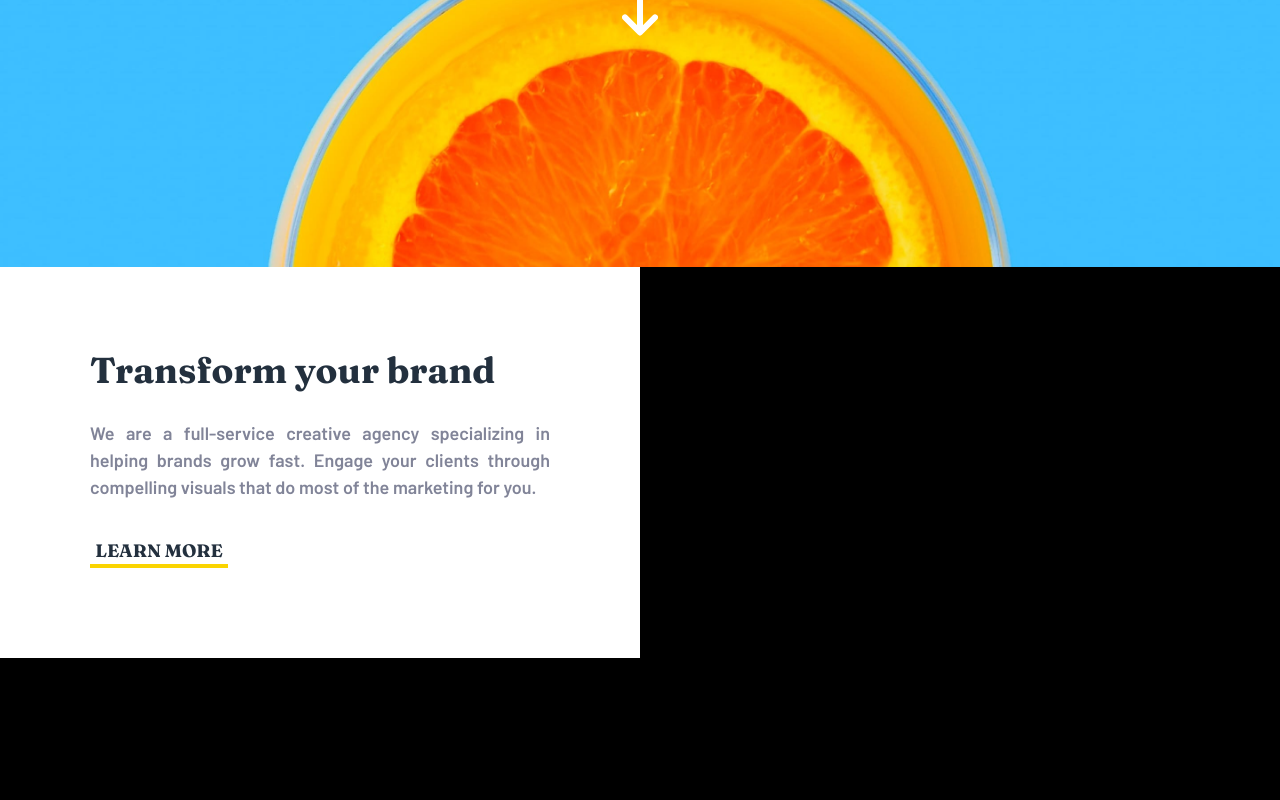
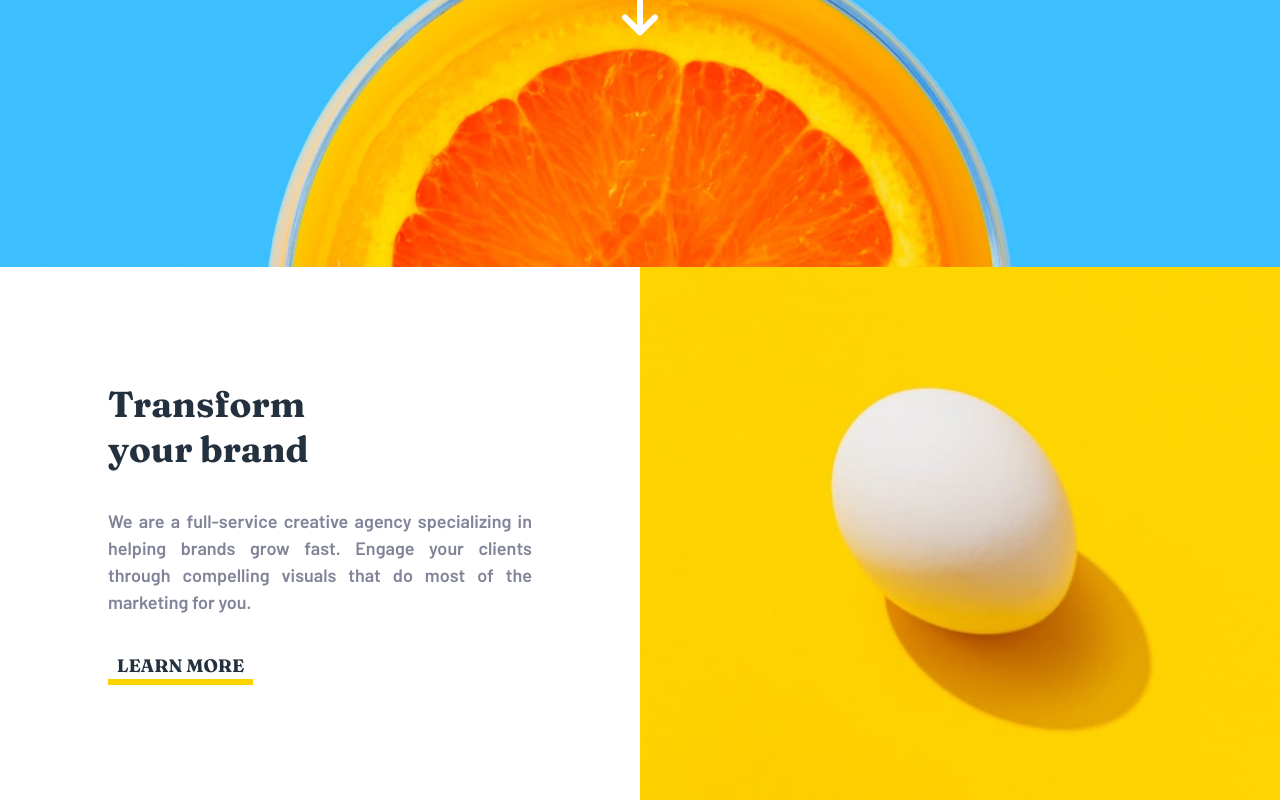
Before and after one commit to thiagoa-martins/sunnyside-agency-landing-page, a React (Create React App) app: page / in a window 1280 px wide. Shown: the part 433-1233 px from the top of the page. Before the commit the page ends 1091 px from the top, so only its background shows below. Built offline with nearby package versions, Linux system fonts and the light colour scheme.

Commit message:
Add components in the services object with CSS

```diff
--- a/src/App.js
+++ b/src/App.js
@@ -3,21 +3,13 @@ import "./styles/settings/fonts.css";
 import "./styles/generic/reset.css";
 import "./styles/elements/base.css";
 import Header from "./objects/header/header";
-import CardServices from "./components/cardServices/cardServices";
+import Services from "./objects/services/services";
 
 function App() {
   return (
     <>
       <Header />
-      <CardServices>
-        <h2>Transform your brand</h2>
-
-        <p>
-          We are a full-service creative agency specializing in helping brands
-          grow fast. Engage your clients through compelling visuals that do most
-          of the marketing for you.
-        </p>
-      </CardServices>
+      <Services />
     </>
   );
 }
--- /dev/null
+++ b/src/components/cardImage/cardImage.css
@@ -0,0 +1,3 @@
+.card-image {
+    width: 50%;
+}
--- /dev/null
+++ b/src/components/cardImage/cardImage.js
@@ -0,0 +1,8 @@
+import "./cardImage.css";
+import ImageTransform from "../../images/desktop/image-transform.jpg";
+
+const CardImage = () => {
+    return <img className="card-image" src={ImageTransform} alt="" title="" />;
+};
+
+export default CardImage;
--- a/src/components/cardServices/cardServices.css
+++ b/src/components/cardServices/cardServices.css
@@ -1,19 +1,24 @@
 .card-services {
+    display: flex;
+    justify-content: center;
+    align-items: center;
     text-align: center;
+    background-color: var(--color-neutral-white);
     width: 50%;
 }
 
 .card-services div {
-    background-color: var(--color-neutral-white);
     color: var(--color-neutral-very-dark-desaturated-blue);
     font-family: var(--font-fraunces);
     text-align: justify;
-    padding: 5rem;
+    padding: 0 6rem;
 }
 
 .card-services div h2 {
     font-weight: bold;
     font-size: 2rem;
+    width: 285px;
+    line-height: 2.5rem;
 }
 
 .card-services div p {
@@ -25,12 +30,14 @@
 
 .card-services div .box {
     display: inline-block;
-    width: 30%;
-    border-bottom: 4px solid var(--color-primary-yellow);
+    width: 145px;
+    border-bottom: 6px solid var(--color-primary-yellow);
     text-align: center;
 }
 
-.card-services div span .text {
+.card-services div span .link {
+    text-decoration: none;
+    color: var(--color-neutral-very-dark-desaturated-blue);
     text-transform: uppercase;
     font-weight: bold;
 }
--- a/src/components/cardServices/cardServices.js
+++ b/src/components/cardServices/cardServices.js
@@ -5,7 +5,7 @@ const CardServices = ({ children }) => {
         <div className="card-services">
             <div>
                 {children}
-                <span className="box"><span className="text">learn more</span></span>
+                <span className="box"><a className="link" href="#">learn more</a></span>
             </div>
         </div>
     );
```
